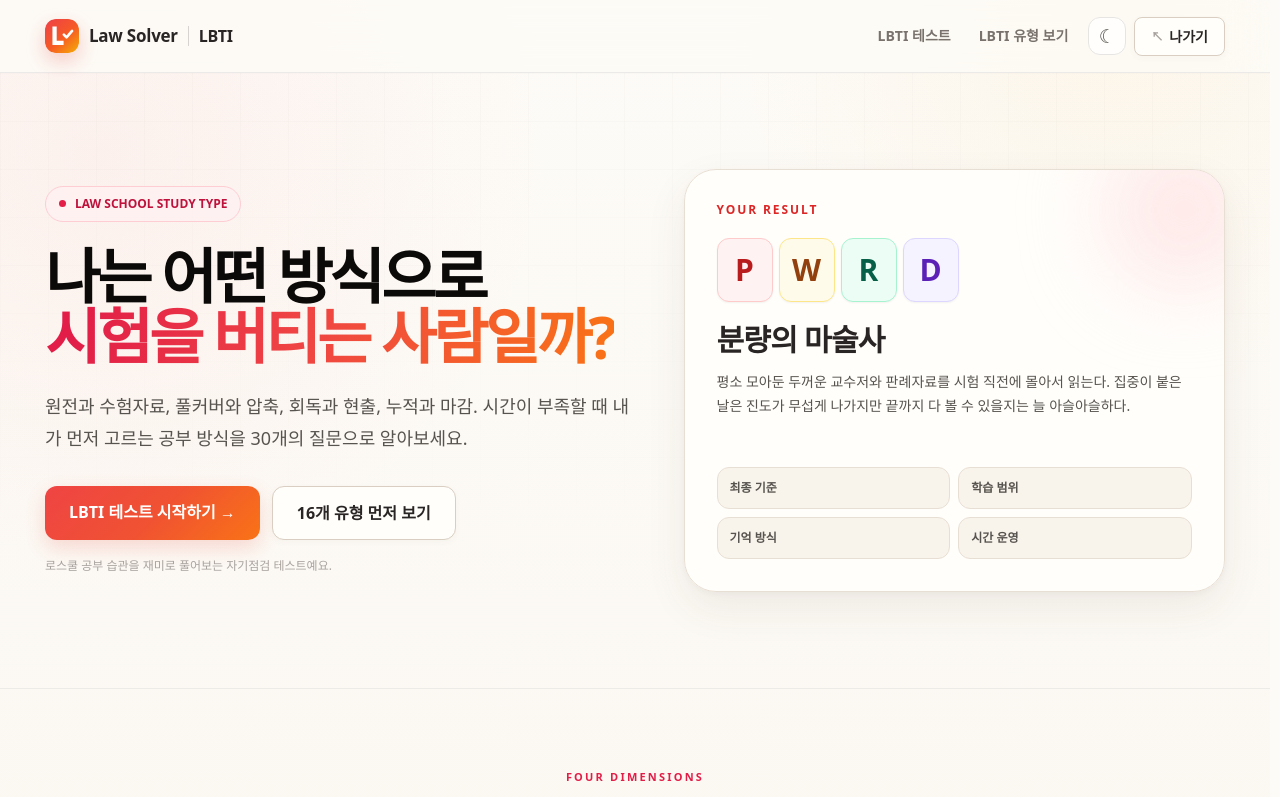
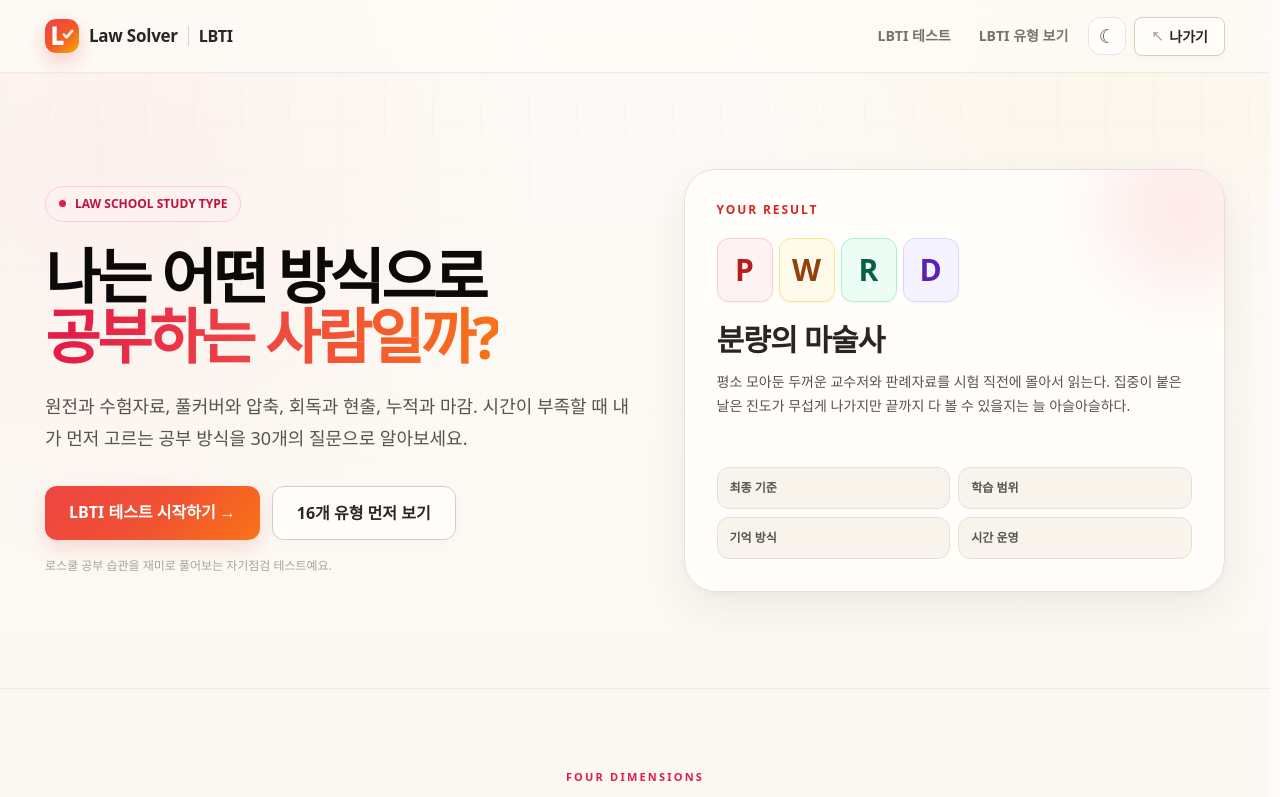
Before and after one commit to haryunio/law-solver, a React (Vite) app: page /apps/lbti in a window 1280 px wide. Shown: the top 797 px of the page. Built offline with nearby package versions, Linux system fonts and the light colour scheme.

Commit message:
copy: refine lbti hero message

```diff
--- a/src/mini-apps/lbti/LbtiHomePage.tsx
+++ b/src/mini-apps/lbti/LbtiHomePage.tsx
@@ -29,7 +29,7 @@ export function LbtiHomePage() {
               </div>
               <h1 className="mt-6 text-4xl font-black leading-[1.12] tracking-[-0.055em] text-stone-950 sm:text-6xl dark:text-white">
                 나는 어떤 방식으로<br />
-                <span className="landing-gradient-text">시험을 버티는 사람일까?</span>
+                <span className="landing-gradient-text">공부하는 사람일까?</span>
               </h1>
               <p className="mt-6 max-w-2xl text-base leading-7 text-stone-600 sm:text-lg sm:leading-8 dark:text-stone-300">
                 원전과 수험자료, 풀커버와 압축, 회독과 현출, 누적과 마감. 시간이 부족할 때 내가 먼저 고르는 공부 방식을 30개의 질문으로 알아보세요.
```
